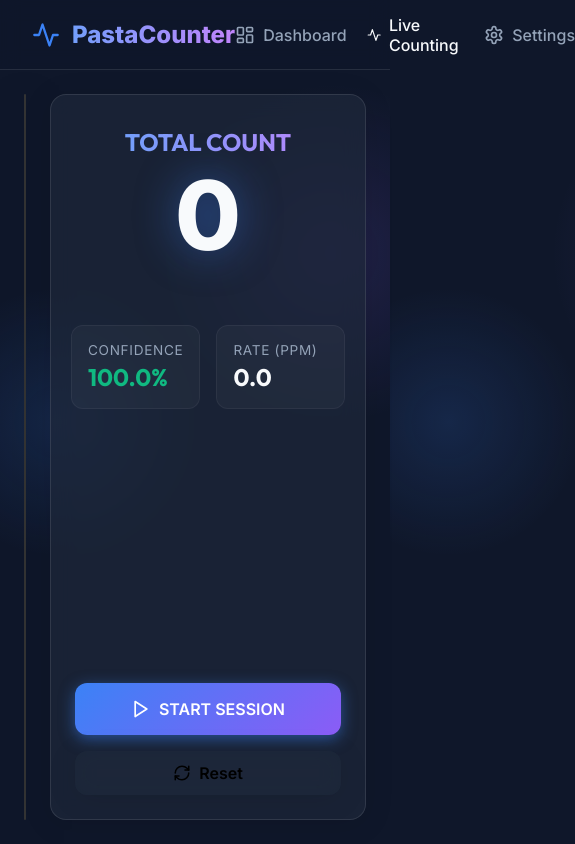
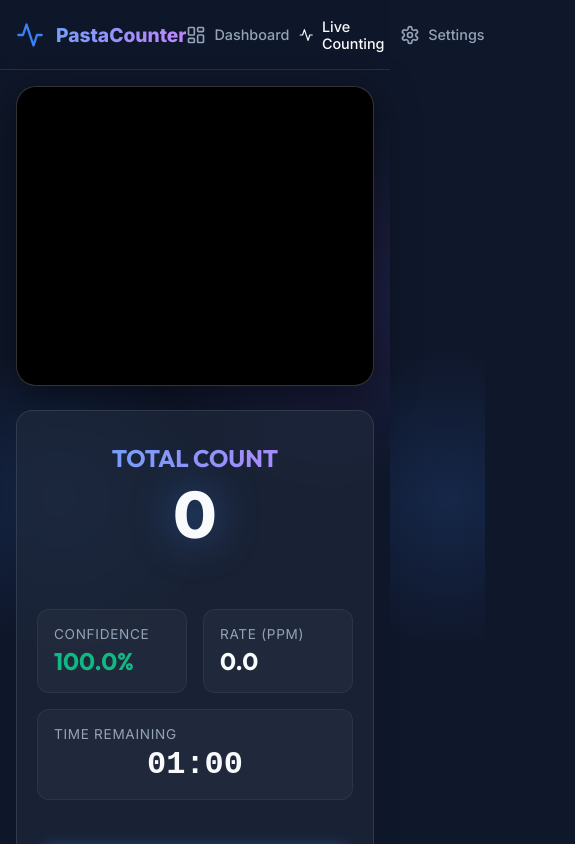
Before and after one commit to Israeladeyi/PastaCounterWeb, a React (Vite) app: page /live in a window 390 px wide. Shown: the top 844 px of the page, 575 px wide, since content can reach past the window. Built offline with nearby package versions, Linux system fonts and the light colour scheme; no server answers.

Commit message:
feat: implement pasta counting core with motion detection and virtual line logic

```diff
--- a/src/detection/MotionDetector.ts
+++ b/src/detection/MotionDetector.ts
@@ -143,7 +143,13 @@ export class MotionDetector implements ObjectDetector {
 
     for (const blob of blobs) {
       const blobArea = (blob.w / frameWidth) * (blob.h / frameHeight);
-      if (blobArea < this.config.minBlobArea || blobArea > this.config.maxBlobArea) continue;
+
+      let className = 'pasta_sachet';
+      if (blobArea > this.config.maxBlobArea) {
+        className = 'too_close';
+      } else if (blobArea < this.config.minBlobArea) {
+        className = 'too_far';
+      }
 
       // Confidence: scale by blob size relative to expected sachet size
       // Larger blob (within range) = more confident
@@ -159,7 +165,7 @@ export class MotionDetector implements ObjectDetector {
         },
         confidence,
         classId: 0,
-        className: 'pasta_sachet',
+        className,
       });
     }
 
--- a/src/index.css
+++ b/src/index.css
@@ -296,3 +296,46 @@ h1, h2, h3, .display-font {
 .session-item:hover {
   background: rgba(255,255,255,0.08);
 }
+
+/* Mobile Responsiveness */
+@media (max-width: 768px) {
+  .live-container {
+    flex-direction: column;
+    height: auto;
+    padding: 16px;
+  }
+
+  .video-wrapper {
+    min-height: 300px;
+  }
+
+  .data-panel {
+    width: 100%;
+  }
+
+  .top-nav {
+    padding: 0 16px;
+  }
+
+  .nav-brand {
+    font-size: 1.2rem;
+  }
+
+  .nav-links {
+    gap: 10px;
+  }
+
+  .nav-link {
+    font-size: 0.9rem;
+  }
+
+  .count-number {
+    font-size: 4rem;
+  }
+}
+
+@keyframes pulse {
+  0% { transform: translateX(-50%) scale(1); }
+  50% { transform: translateX(-50%) scale(1.05); }
+  100% { transform: translateX(-50%) scale(1); }
+}
--- a/src/pipeline/Pipeline.ts
+++ b/src/pipeline/Pipeline.ts
@@ -6,7 +6,7 @@ import { BoundingBox } from '../utils/geometry';
 import { Track } from '../tracking/Track';
 import { ConfidenceEngine } from '../confidence/ConfidenceEngine';
 
-import { CountingLine } from '../counting/CountingLine';
+import { CountingLine, CountingLineConfig } from '../counting/CountingLine';
 import { DuplicateGuard } from '../counting/DuplicateGuard';
 
 export interface FrameData {
@@ -21,12 +21,14 @@ export interface PipelineResult {
   tracks: Track[];
   count: number;
   systemConfidence: number;
+  warnings: string[];
 }
 
 export class Pipeline {
   private detector: MotionDetector;
   private tracker: ByteTracker;
   private engine: CountingEngine;
+  private countingLine: CountingLine;
   private sessionManager: SessionManager;
   private confidenceEngine: ConfidenceEngine;
 
@@ -40,10 +42,21 @@ export class Pipeline {
     this.sessionManager = new SessionManager();
 
     // Counting line positioned at 60% down the screen, expecting downward movement
+    this.countingLine = new CountingLine({
+      position: 0.6,
+      orientation: 'HORIZONTAL',
+      countDirection: 'T2B',
+      zoneHalfWidth: 0.1
+    });
     this.engine = new CountingEngine(
-      new CountingLine({ y: 0.6, countDirection: 'DOWN', margin: 0.1 }),
+      this.countingLine,
       new DuplicateGuard()
     );
+
+    // Route counting events into the session manager
+    this.engine.setEventListener((event) => {
+      this.sessionManager.onCountEvent(event);
+    });
 
     this.confidenceEngine = new ConfidenceEngine();
   }
@@ -59,8 +72,11 @@ export class Pipeline {
       // 1. Detection (Motion Subtraction)
       const detections = await this.detector.detect(frame.data as unknown as Uint8Array, frame.width, frame.height, frame.timestamp);
 
+      const validDetections = detections.filter(d => d.className === 'pasta_sachet');
+      const warnings = Array.from(new Set(detections.filter(d => d.className !== 'pasta_sachet').map(d => d.className)));
+
       // 2. Tracking (Kalman + ByteTrack)
-      const tracks = this.tracker.update(detections, frame.timestamp);
+      const tracks = this.tracker.update(validDetections, frame.timestamp);
 
       // 3. Counting Engine (Line crossing, state machine)
       this.engine.processTracks(tracks, frame.timestamp);
@@ -69,10 +85,11 @@ export class Pipeline {
       const health = this.confidenceEngine.assessSystemHealth(tracks);
 
       return {
-        boxes: detections.map(d => d.bbox),
+        boxes: validDetections.map(d => d.bbox),
         tracks: tracks,
         count: this.sessionManager.getSnapshot().confirmedCount,
-        systemConfidence: health.overall
+        systemConfidence: health.overall,
+        warnings
       };
     } finally {
       this.isProcessing = false;
@@ -85,6 +102,11 @@ export class Pipeline {
     this.engine.reset();
   }
 
+  public updateConfig(lineConfig: CountingLineConfig, sessionDurationMs: number) {
+    this.countingLine.updateConfig(lineConfig);
+    this.sessionManager.updateConfig({ durationMs: sessionDurationMs });
+  }
+
   public getSessionManager() {
     return this.sessionManager;
   }
--- a/src/ui/LiveCountingScreen.tsx
+++ b/src/ui/LiveCountingScreen.tsx
@@ -1,8 +1,10 @@
 import { useEffect, useRef, useState } from 'react';
 import { Play, Square, RefreshCw } from 'lucide-react';
 import { Pipeline } from '../pipeline/Pipeline';
+import { useConfigStore } from '../store/configStore';
 
 export default function LiveCountingScreen() {
+  const { session, countingLine } = useConfigStore();
   const videoRef = useRef<HTMLVideoElement>(null);
   const canvasRef = useRef<HTMLCanvasElement>(null);
   const extractionCanvasRef = useRef<HTMLCanvasElement>(null);
@@ -10,10 +12,17 @@ export default function LiveCountingScreen() {
   const [isCounting, setIsCounting] = useState(false);
   const [count, setCount] = useState(0);
   const [confidence, setConfidence] = useState(1.0);
+  const [timeRemaining, setTimeRemaining] = useState(0);
+  const [activeWarning, setActiveWarning] = useState<string | null>(null);
 
   // Create pipeline instance (one per screen mount)
   const pipelineRef = useRef(new Pipeline());
   const rAFRef = useRef<number>();
+
+  // Sync config
+  useEffect(() => {
+    pipelineRef.current.updateConfig(countingLine, session.durationMs);
+  }, [countingLine, session.durationMs]);
 
   useEffect(() => {
     // 1. Start Webcam
@@ -80,6 +89,14 @@ export default function LiveCountingScreen() {
     if (result) {
       setCount(result.count);
       setConfidence(result.systemConfidence);
+      setTimeRemaining(pipelineRef.current.getSessionManager().getSnapshot().remainingMs);
+
+      if (result.warnings && result.warnings.length > 0) {
+        if (result.warnings.includes('too_close')) setActiveWarning('Camera is too close!');
+        else if (result.warnings.includes('too_far')) setActiveWarning('Camera is too far!');
+      } else {
+        setActiveWarning(null);
+      }
 
       // Draw overlays
       const ctx = canvasRef.current.getContext('2d');
@@ -87,12 +104,18 @@ export default function LiveCountingScreen() {
         ctx.clearRect(0, 0, w, h);
 
         // Draw Line
-        const lineY = h * 0.6; // 60% down
+        const isHorizontal = countingLine.orientation === 'HORIZONTAL';
+        const linePos = isHorizontal ? h * countingLine.position : w * countingLine.position;
         ctx.strokeStyle = '#ef4444';
         ctx.lineWidth = 2;
         ctx.beginPath();
-        ctx.moveTo(0, lineY);
-        ctx.lineTo(w, lineY);
+        if (isHorizontal) {
+          ctx.moveTo(0, linePos);
+          ctx.lineTo(w, linePos);
+        } else {
+          ctx.moveTo(linePos, 0);
+          ctx.lineTo(linePos, h);
+        }
         ctx.stroke();
 
         // Draw Bounding Boxes
@@ -130,6 +153,13 @@ export default function LiveCountingScreen() {
     }
   }, [isCounting]);
 
+  const formatTime = (ms: number) => {
+    const totalSeconds = Math.ceil(ms / 1000);
+    const m = Math.floor(totalSeconds / 60);
+    const s = totalSeconds % 60;
+    return `${m.toString().padStart(2, '0')}:${s.toString().padStart(2, '0')}`;
+  };
+
   return (
     <div className="live-container">
       {/* Video / Canvas Area */}
@@ -147,6 +177,25 @@ export default function LiveCountingScreen() {
         />
         {/* Hidden canvas for pixel extraction */}
         <canvas ref={extractionCanvasRef} style={{ display: 'none' }} />
+
+        {activeWarning && (
+          <div style={{
+            position: 'absolute',
+            top: 16,
+            left: '50%',
+            transform: 'translateX(-50%)',
+            backgroundColor: 'var(--danger)',
+            color: 'white',
+            padding: '8px 16px',
+            borderRadius: 8,
+            fontWeight: 'bold',
+            boxShadow: '0 4px 6px rgba(0,0,0,0.3)',
+            zIndex: 10,
+            animation: 'pulse 2s infinite'
+          }}>
+            ⚠️ {activeWarning}
+          </div>
+        )}
 
         {isCounting && (
           <div style={{ position: 'absolute', top: 20, right: 20, display: 'flex', alignItems: 'center', gap: 8, background: 'rgba(0,0,0,0.5)', padding: '8px 12px', borderRadius: 20 }}>
@@ -175,6 +224,12 @@ export default function LiveCountingScreen() {
               <div className="stat-label">Rate (ppm)</div>
               <div className="stat-value">{pipelineRef.current.getSessionManager().getSnapshot().ratePerMin.toFixed(1)}</div>
             </div>
+            <div className="stat-card" style={{ gridColumn: 'span 2' }}>
+              <div className="stat-label">Time Remaining</div>
+              <div className="stat-value" style={{ fontFamily: 'monospace', fontSize: '2rem', textAlign: 'center' }}>
+                {formatTime(timeRemaining || session.durationMs)}
+              </div>
+            </div>
           </div>
         </div>
 
--- a/src/ui/SettingsScreen.tsx
+++ b/src/ui/SettingsScreen.tsx
@@ -3,8 +3,8 @@ import { useConfigStore } from '../store/configStore';
 import { Save } from 'lucide-react';
 
 export default function SettingsScreen() {
-  const { countingLine, updateCountingLine } = useConfigStore();
-  const linePosition = Math.round(countingLine.y * 100);
+  const { countingLine, updateCountingLine, session, updateSession } = useConfigStore();
+  const linePosition = Math.round(countingLine.position * 100);
 
   return (
     <div style={{ padding: 32, maxWidth: 800, margin: '0 auto', width: '100%' }}>
@@ -21,10 +21,24 @@ export default function SettingsScreen() {
             min="10"
             max="90"
             value={linePosition}
-            onChange={(e) => updateCountingLine({ y: parseInt(e.target.value) / 100 })}
+            onChange={(e) => updateCountingLine({ position: parseInt(e.target.value) / 100 })}
             style={{ width: '100%' }}
           />
           <div style={{ textAlign: 'right', marginTop: 4, color: 'var(--text-muted)' }}>{linePosition}%</div>
+        </div>
+
+        <div>
+          <label className="stat-label" style={{ display: 'block', marginBottom: 8 }}>Session Duration</label>
+          <select
+            value={session.durationMs}
+            onChange={(e) => updateSession({ durationMs: parseInt(e.target.value) })}
+            style={{ width: '100%', padding: 12, borderRadius: 8, background: 'var(--bg-panel-solid)', color: 'white', border: '1px solid var(--border-subtle)' }}
+          >
+            <option value={60000}>1 Minute</option>
+            <option value={300000}>5 Minutes</option>
+            <option value={600000}>10 Minutes</option>
+            <option value={3600000}>1 Hour</option>
+          </select>
         </div>
 
         <div style={{ marginTop: 16, paddingTop: 24, borderTop: '1px solid var(--border-subtle)' }}>
--- a/src/utils/logger.ts
+++ b/src/utils/logger.ts
@@ -1,3 +1,5 @@
+/// <reference types="vite/client" />
+
 /**
  * logger.ts — Structured, levelled logger with buffer support
  */
```
Also changed, not shown: src/counting/CountingLine.ts (+3 -30 lines).
